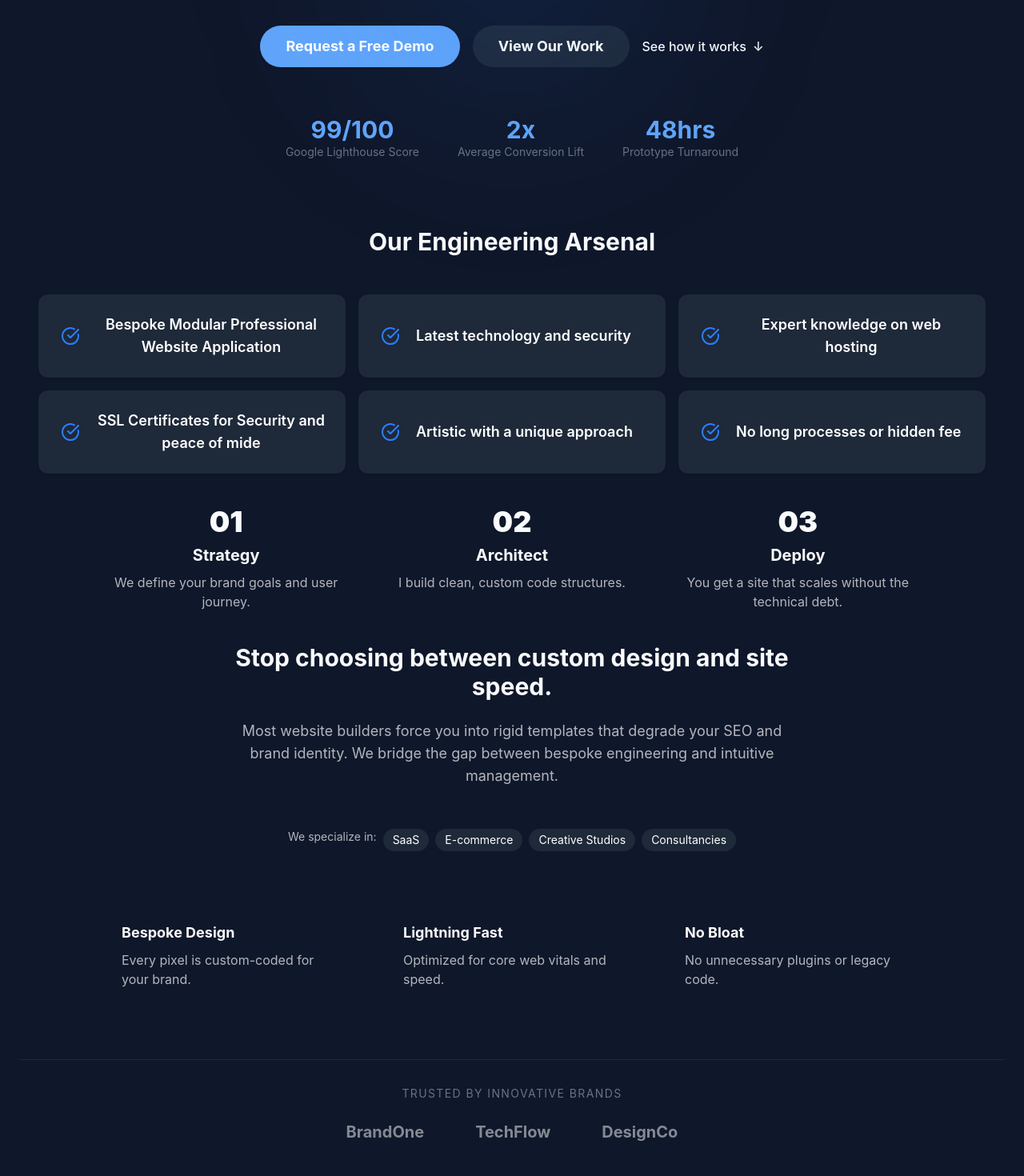
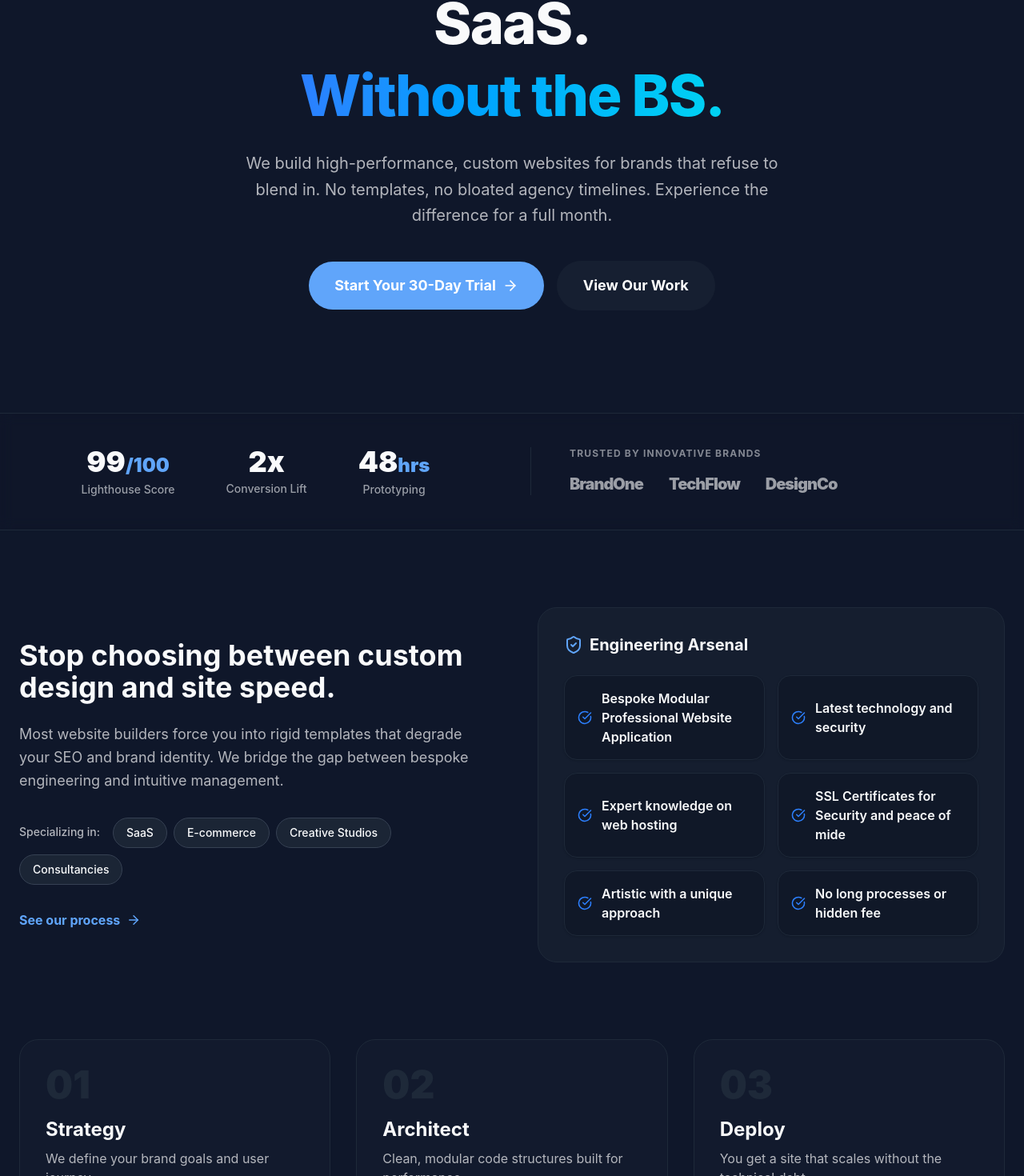
Before and after one commit to Yaseen-11111/kavass-app, a React (Vite) app: page /#/ in a window 1280 px wide. Shown: the part 352-1822 px from the top of the page at 80% size. Built offline with nearby package versions, Linux system fonts and the light colour scheme.

Commit message:
Refactor Hero component layout and styles

```diff
--- a/src/components/hero/Hero.tsx
+++ b/src/components/hero/Hero.tsx
@@ -1,10 +1,9 @@
 import React from 'react';
 import { Link } from 'react-router-dom';
 import { techStack } from "@/data/content";
-import { CheckCircle } from "lucide-react";
+import { CheckCircle, ArrowRight, ShieldCheck } from "lucide-react";
 
 export const Hero = () => {
-    // Scroll handler bypasses React Router to natively scroll to the element
     const handleScroll = (e: React.MouseEvent<HTMLAnchorElement>) => {
         e.preventDefault();
         const element = document.getElementById('how-it-works');
@@ -14,124 +13,139 @@ export const Hero = () => {
     };
 
     return (
-        <section className="pt-5 pb-20 px-6 text-center transition-colors">
-            <div className="relative pt-5 pb-5 px-6 text-center transition-colors">
-                {/* Background Blur */}
-                <div className="absolute top-0 left-1/2 -translate-x-1/2 w-96 h-96 bg-blue-500/10 blur-[120px] rounded-full pointer-events-none"></div>
+        <section className="relative w-full overflow-hidden transition-colors">
+            {/* Ambient Background */}
+            <div className="absolute top-[-10%] left-1/2 -translate-x-1/2 w-[800px] h-[600px] bg-blue-500/10 blur-[150px] rounded-full pointer-events-none -z-10"></div>
 
-                {/* Use text-text instead of text-gray-900 */}
-                <h1 className="text-5xl md:text-7xl font-bold tracking-tight mb-6 text-text">
-                    Bespoke web design and SaaS<br />Without the BS.
+            {/* --- TOP: HERO CORE --- */}
+            <div className="pt-24 pb-16 px-6 text-center max-w-5xl mx-auto">
+                {/* 30-Day Trial Badge */}
+                <div className="inline-flex items-center gap-2 px-4 py-2 rounded-full bg-blue-500/10 border border-blue-500/20 text-blue-500 font-medium text-sm mb-8 animate-fade-in-up">
+                    <ShieldCheck size={18} />
+                    <span>New clients: Try our services with a <strong>30-day risk-free trial</strong></span>
+                </div>
+
+                <h1 className="text-5xl md:text-7xl font-extrabold tracking-tight mb-6 text-text leading-tight">
+                    Bespoke web design and SaaS.<br />
+                    <span className="text-transparent bg-clip-text bg-gradient-to-r from-blue-500 to-cyan-400">
+                        Without the BS.
+                    </span>
                 </h1>
-                {/* Using opacity (text-text/70) effectively replaces the gray-600 look */}
-                <p className="text-xl text-text/70 max-w-2xl mx-auto mb-10">
+
+                <p className="text-xl text-text/70 max-w-2xl mx-auto mb-10 leading-relaxed">
                     We build high-performance, custom websites for brands that refuse to blend in.
-                    No templates, no bloated agency timelines.
+                    No templates, no bloated agency timelines. Experience the difference for a full month.
                 </p>
 
-                <div className="flex flex-col sm:flex-row justify-center items-center gap-4">
-                    <Link to="/contact"
-                          className="bg-primary text-white px-8 py-3 rounded-full font-bold text-lg hover:bg-blue-700 transition-transform hover:-translate-y-1">
-                        Request a Free Demo
+                <div className="flex flex-col sm:flex-row justify-center items-center gap-4 mb-16">
+                    <Link to="/contact" className="group flex items-center gap-2 bg-primary text-white px-8 py-4 rounded-full font-bold text-lg hover:bg-blue-600 transition-all hover:shadow-lg hover:shadow-blue-500/25 hover:-translate-y-0.5">
+                        Start Your 30-Day Trial
+                        <ArrowRight size={20} className="group-hover:translate-x-1 transition-transform" />
                     </Link>
-                    <Link to="/portfolio"
-                          className="bg-gray-200 dark:bg-gray-800 text-gray-900 dark:text-white px-8 py-3 rounded-full font-bold text-lg hover:bg-gray-300 dark:hover:bg-gray-700 transition-transform hover:-translate-y-1">
+                    <Link to="/portfolio" className="px-8 py-4 rounded-full font-bold text-lg bg-gray-100 dark:bg-gray-800/50 text-gray-900 dark:text-white border border-transparent hover:border-gray-300 dark:hover:border-gray-700 transition-all">
                         View Our Work
                     </Link>
-                    <a href="#how-it-works"
-                       onClick={handleScroll}
-                       className="text-text font-medium hover:text-primary transition-colors flex items-center gap-2 cursor-pointer">
-                        See how it works<span>↓</span>
-                    </a>
                 </div>
             </div>
 
-            <div className="flex justify-center gap-12 mt-10 mb-16 text-center">
-                <div>
-                    <div className="text-3xl font-bold text-primary">99/100</div>
-                    <div className="text-sm text-gray-500">Google Lighthouse Score</div>
+            {/* --- MIDDLE: STATS & SOCIAL PROOF --- */}
+            <div className="border-y border-gray-200 dark:border-gray-800 bg-gray-50/50 dark:bg-gray-900/20 backdrop-blur-sm py-10">
+                <div className="max-w-7xl mx-auto px-6 flex flex-col md:flex-row items-center justify-between gap-12">
+                    <div className="flex justify-center gap-10 md:gap-16 w-full md:w-1/2">
+                        <div className="text-center">
+                            <div className="text-4xl font-black text-text mb-1">99<span className="text-primary text-2xl">/100</span></div>
+                            <div className="text-sm font-medium text-text/60">Lighthouse Score</div>
                         </div>
-                <div>
-                    <div className="text-3xl font-bold text-primary">2x</div>
-                    <div className="text-sm text-gray-500">Average Conversion Lift</div>
+                        <div className="text-center">
+                            <div className="text-4xl font-black text-text mb-1">2x</div>
+                            <div className="text-sm font-medium text-text/60">Conversion Lift</div>
                         </div>
-                <div>
-                    <div className="text-3xl font-bold text-primary">48hrs</div>
-                    <div className="text-sm text-gray-500">Prototype Turnaround</div>
+                        <div className="text-center">
+                            <div className="text-4xl font-black text-text mb-1">48<span className="text-primary text-2xl">hrs</span></div>
+                            <div className="text-sm font-medium text-text/60">Prototyping</div>
                         </div>
                     </div>
 
-            <div className="py-5 px-6 transition-colors ">
-                <div className="max-w-7xl mx-auto">
-                    <h2 className="text-3xl font-bold text-center text-text mb-12">Our Engineering Arsenal</h2>
-                    <div className="grid grid-cols-1 sm:grid-cols-2 md:grid-cols-3 gap-4 ">
-                        {techStack.map((tech, index) => (
-                            <div key={index}
-                                 className="bg-gray-800 p-6 rounded-xl shadow-sm flex items-center gap-4 hover:scale-105 transition-transform">
-                                <div className="w-8 h-8 flex-shrink-0 flex items-center justify-center">
-                                    <CheckCircle className="text-blue-500" size={24} />
+                    <div className="w-full md:w-1/2 md:border-l md:border-gray-200 dark:md:border-gray-800 md:pl-12 flex flex-col items-center md:items-start">
+                        <p className="text-xs font-bold text-text/50 uppercase tracking-widest mb-4">Trusted by innovative brands</p>
+                        <div className="flex gap-8 opacity-60 grayscale hover:grayscale-0 transition-all duration-500">
+                            <span className="text-xl font-black tracking-tighter">BrandOne</span>
+                            <span className="text-xl font-black tracking-tighter">TechFlow</span>
+                            <span className="text-xl font-black tracking-tighter">DesignCo</span>
                         </div>
-                                <span className="font-semibold text-lg text-white">{tech}</span>
-                            </div>
-                        ))}
                     </div>
                 </div>
             </div>
 
-            <div id="how-it-works" className="grid md:grid-cols-3 gap-12 max-w-5xl mx-auto pt-5 pb-5">
-                {[
-                    { step: "01", title: "Strategy", desc: "We define your brand goals and user journey." },
-                    { step: "02", title: "Architect", desc: "I build clean, custom code structures." },
-                    { step: "03", title: "Deploy", desc: "You get a site that scales without the technical debt." }
-                ].map((item) => (
-                    <div key={item.step} className="relative">
-                        <div className="text-4xl font-black mb-2">{item.step}</div>
-                        <h3 className="font-bold text-xl mb-2 text-text">{item.title}</h3>
-                        <p className="text-gray-600 text-text/70">{item.desc}</p>
-                    </div>
-                ))}
-            </div>
+            {/* --- BOTTOM: GRID LAYOUT (Problem/Solution + Tech) --- */}
+            <div className="max-w-7xl mx-auto px-6 py-24">
+                <div className="grid lg:grid-cols-2 gap-16 items-center">
 
-            <div className="py-5">
-                <div className="max-w-3xl mx-auto px-6 text-center text-text">
-                    <h2 className="text-3xl font-bold mb-6">Stop choosing between custom design and site speed.</h2>
-                    <p className="text-lg text-text/70">
+                    {/* Left Column: Copy & Niches */}
+                    <div>
+                        <h2 className="text-3xl md:text-4xl font-bold mb-6 text-text">
+                            Stop choosing between custom design and site speed.
+                        </h2>
+                        <p className="text-lg text-text/70 mb-8 leading-relaxed">
                             Most website builders force you into rigid templates that degrade your SEO and brand identity.
                             We bridge the gap between bespoke engineering and intuitive management.
                         </p>
-                </div>
-            </div>
-
-            <div className="mt-8 flex flex-wrap justify-center gap-2">
-                <span className="text-sm text-text/70">We specialize in:</span>
+                        <div className="flex flex-wrap gap-2 mb-8">
+                            <span className="text-sm font-medium text-text/70 py-2 mr-2">Specializing in:</span>
                             {['SaaS', 'E-commerce', 'Creative Studios', 'Consultancies'].map((industry) => (
-                    <span key={industry} className="text-sm px-3 py-1 text-gray-800 dark:text-white bg-gray-100 dark:bg-gray-800 rounded-full">
+                                <span key={industry} className="text-sm font-medium px-4 py-2 text-text bg-gray-100 dark:bg-gray-800/80 rounded-full border border-gray-200 dark:border-gray-700">
                                     {industry}
                                 </span>
                             ))}
                         </div>
+                        <a href="#how-it-works" onClick={handleScroll} className="inline-flex items-center gap-2 text-primary font-bold hover:gap-3 transition-all cursor-pointer">
+                            See our process <ArrowRight size={18} />
+                        </a>
+                    </div>
 
-            <div className="grid md:grid-cols-3 gap-8 max-w-5xl mx-auto mt-16 text-left ">
+                    {/* Right Column: Engineering Arsenal Bento Box */}
+                    <div className="bg-gray-100 dark:bg-gray-800/40 border border-gray-200 dark:border-gray-800 rounded-3xl p-8">
+                        <h3 className="text-xl font-bold text-text mb-6 flex items-center gap-2">
+                            <ShieldCheck className="text-primary" size={24} />
+                            Engineering Arsenal
+                        </h3>
+                        <div className="grid grid-cols-2 gap-4">
+                            {techStack?.length > 0 ? techStack.map((tech, index) => (
+                                <div key={index} className="bg-white dark:bg-gray-900 p-4 rounded-2xl shadow-sm border border-gray-100 dark:border-gray-800 flex items-center gap-3">
+                                    <CheckCircle className="text-blue-500 shrink-0" size={18} />
+                                    <span className="font-semibold text-text">{tech}</span>
+                                </div>
+                            )) : (
+                                /* Fallback if techStack is empty during testing */
+                                ['React', 'Tailwind CSS', 'TypeScript', 'Next.js'].map((tech, index) => (
+                                    <div key={index} className="bg-white dark:bg-gray-900 p-4 rounded-2xl shadow-sm border border-gray-100 dark:border-gray-800 flex items-center gap-3">
+                                        <CheckCircle className="text-blue-500 shrink-0" size={18} />
+                                        <span className="font-semibold text-text">{tech}</span>
+                                    </div>
+                                ))
+                            )}
+                        </div>
+                    </div>
+                </div>
+            </div>
+
+            {/* --- FOOTER OF HERO: HOW IT WORKS --- */}
+            <div id="how-it-works" className="max-w-7xl mx-auto px-6 pb-24">
+                <div className="grid md:grid-cols-3 gap-8">
                     {[
-                    { title: "Bespoke Design", desc: "Every pixel is custom-coded for your brand." },
-                    { title: "Lightning Fast", desc: "Optimized for core web vitals and speed." },
-                    { title: "No Bloat", desc: "No unnecessary plugins or legacy code." },
-                ].map((feature) => (
-                    <div key={feature.title} className="p-6 rounded-2xl">
-                        <h3 className="font-bold text-lg mb-2 text-text">{feature.title}</h3>
-                        <p className="text-text/70">{feature.desc}</p>
+                        { step: "01", title: "Strategy", desc: "We define your brand goals and user journey.", feature: "Bespoke Design" },
+                        { step: "02", title: "Architect", desc: "Clean, modular code structures built for performance.", feature: "Lightning Fast" },
+                        { step: "03", title: "Deploy", desc: "You get a site that scales without the technical debt.", feature: "No Bloat" }
+                    ].map((item) => (
+                        <div key={item.step} className="group p-8 rounded-3xl bg-gray-50 hover:bg-gray-100 dark:bg-gray-800/20 dark:hover:bg-gray-800/40 border border-gray-200 dark:border-gray-800 transition-colors">
+                            <div className="text-5xl font-black text-gray-200 dark:text-gray-800 mb-4 group-hover:text-primary/20 transition-colors">{item.step}</div>
+                            <h3 className="font-bold text-2xl mb-2 text-text">{item.title}</h3>
+                            <p className="text-text/70 mb-4">{item.desc}</p>
+                            <div className="inline-block px-3 py-1 bg-white dark:bg-gray-900 rounded-lg text-xs font-bold text-primary border border-gray-100 dark:border-gray-800 shadow-sm">
+                                {item.feature}
+                            </div>
                         </div>
                     ))}
-            </div>
-
-            {/* Social Proof Section */}
-            <div className="mt-16 pt-8 border-t border-gray-200 dark:border-gray-800">
-                <p className="text-sm text-gray-500 uppercase tracking-widest mb-6">Trusted by innovative brands</p>
-                <div className="flex justify-center gap-8 md:gap-16 opacity-50 grayscale hover:grayscale-0 transition-all">
-                    {/* Replace with your clients' logos */}
-                    <span className="text-xl font-bold">BrandOne</span>
-                    <span className="text-xl font-bold">TechFlow</span>
-                    <span className="text-xl font-bold">DesignCo</span>
                 </div>
             </div>
         </section>
```
Lines whose indentation alone changed are shown as unchanged.
